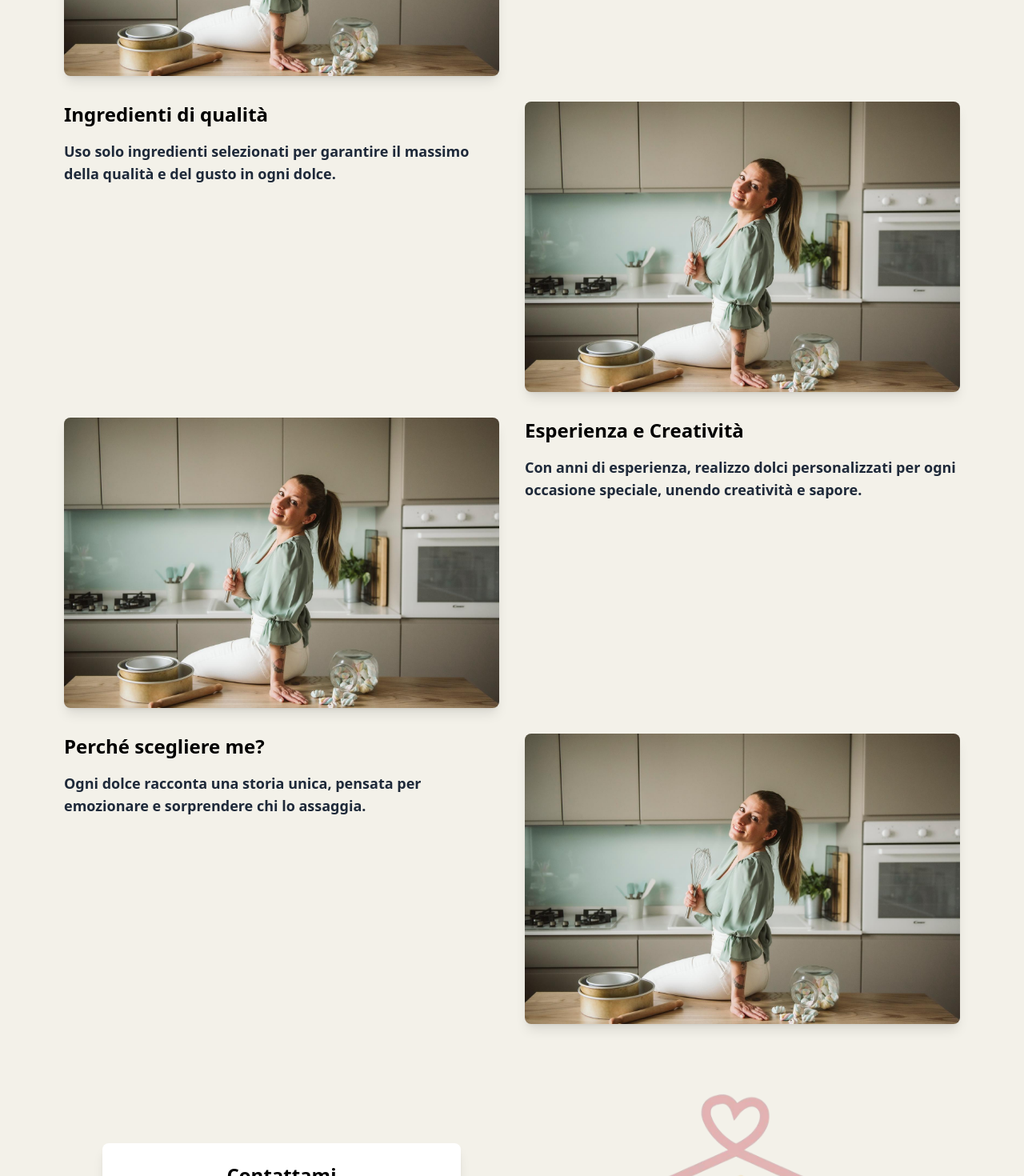
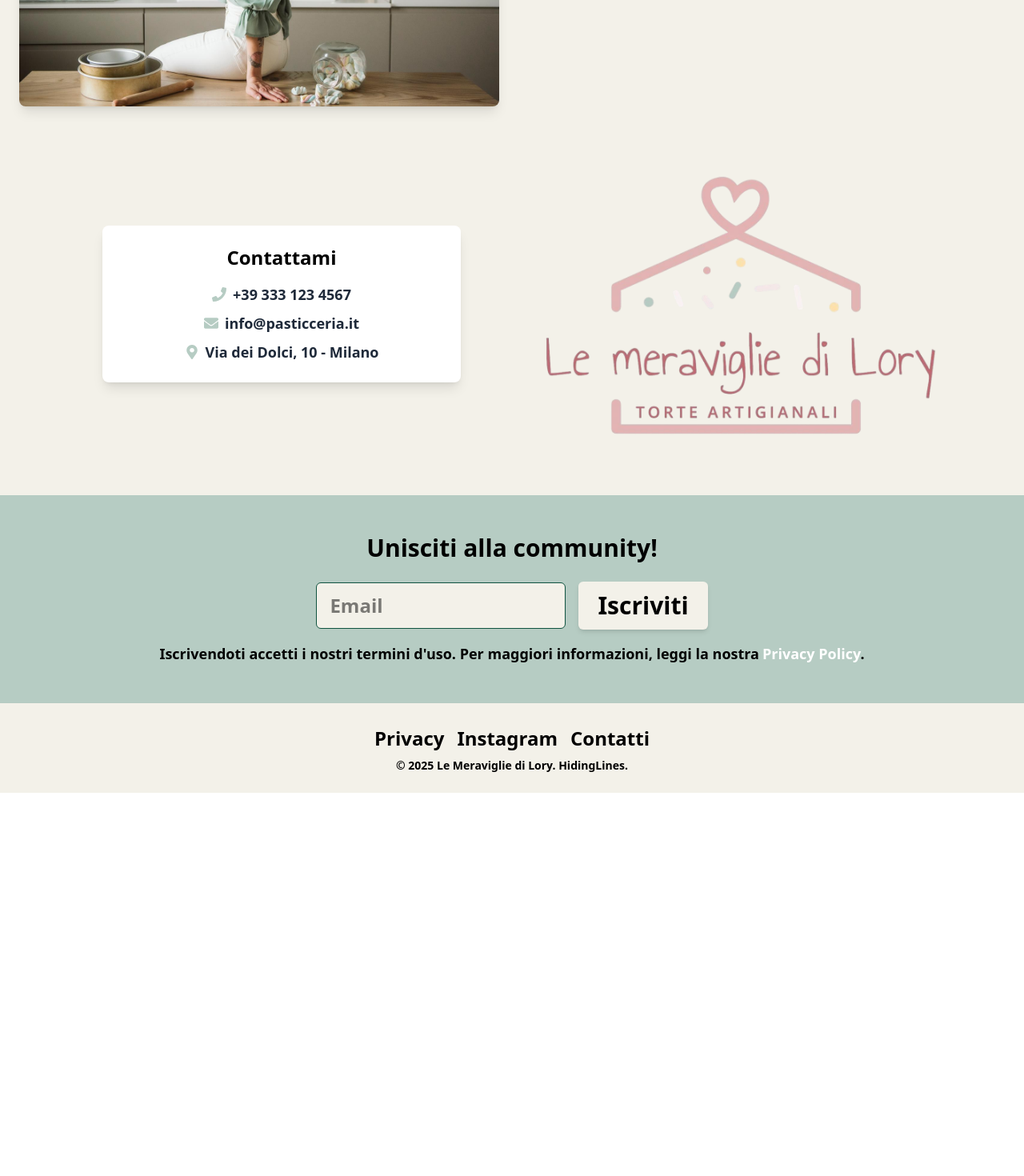
Before and after one commit to Iakonan/le-meraviglie-di-lory, a React (Vite) app in the folder frontend/: page /chi-sono in a window 1280 px wide. Shown: the part 540-2010 px from the top of the page at 80% size. After the commit the page ends 1531 px from the top, so only its background shows below. Built offline with nearby package versions, Linux system fonts and the light colour scheme; a web font is replaced by a local one.

Commit message:
vetrina e carosello ultime foto caricate per prime

```diff
--- a/frontend/src/components/Carousel.jsx
+++ b/frontend/src/components/Carousel.jsx
@@ -1,7 +1,7 @@
 import { useState, useEffect } from "react";
 import { Swiper, SwiperSlide } from "swiper/react";
 import "swiper/css";
-import { fetchShowcase } from "../api"; // Importiamo la funzione API
+import { fetchShowcase } from "../api";
 
 const Carousel = () => {
   const [images, setImages] = useState([]);
@@ -17,16 +17,18 @@ const Carousel = () => {
   }, []);
 
   return (
-    <div className="w-full h-64 md:h-[300px] md:max-w-3xl mx-auto overflow-hidden rounded-lg">
+    <div className="w-full max-w-5xl mx-auto overflow-hidden rounded-lg">
       {images.length > 0 ? (
         <Swiper spaceBetween={10} slidesPerView={1} loop={true}>
           {images.map((image, index) => (
-            <SwiperSlide key={index}>
-              <img
-                src={image.image}
-                alt={image.description}
-                className="w-full h-full object-cover"
-              />
+            <SwiperSlide key={index} className="flex justify-center items-center">
+              <div className="w-full h-72 md:h-96 lg:h-[500px] flex justify-center items-center overflow-hidden">
+                <img
+                  src={image.image}
+                  alt={image.description}
+                  className="max-w-full max-h-full object-contain"
+                />
+              </div>
             </SwiperSlide>
           ))}
         </Swiper>
--- a/frontend/src/pages/ChiSono.jsx
+++ b/frontend/src/pages/ChiSono.jsx
@@ -17,7 +17,7 @@ export default function ChiSono() {
       </header>
 
       {/* Grid per testo e immagini (come pagina di giornale) */}
-      <section className="w-full max-w-6xl mx-auto px-4 grid grid-cols-1 md:grid-cols-2 gap-8 justify-items-center mt-5">
+      <section className="w-full px-6 grid grid-cols-1 md:grid-cols-2 gap-8 justify-items-center mt-5">
         {/* Sezione 1 - Immagine a sinistra, Testo a destra */}
         <img
           src="/loryheader.jpg"
@@ -31,44 +31,6 @@ export default function ChiSono() {
           </p>
         </div>
 
-        {/* Sezione 2 - Testo a sinistra, Immagine a destra */}
-        <div>
-          <h2 className="text-2xl font-semibold mb-4">Ingredienti di qualità</h2>
-          <p className="text-lg text-gray-800">
-            Uso solo ingredienti selezionati per garantire il massimo della qualità e del gusto in ogni dolce.
-          </p>
-        </div>
-        <img
-          src="/loryheader.jpg"
-          alt="Ingredienti di qualità"
-          className="rounded-lg shadow-lg"
-        />
-
-        {/* Sezione 3 - Immagine a sinistra, Testo a destra */}
-        <img
-          src="/loryheader.jpg"
-          alt="Esperienza nella pasticceria"
-          className="rounded-lg shadow-lg"
-        />
-        <div>
-          <h2 className="text-2xl font-semibold mb-4">Esperienza e Creatività</h2>
-          <p className="text-lg text-gray-800">
-            Con anni di esperienza, realizzo dolci personalizzati per ogni occasione speciale, unendo creatività e sapore.
-          </p>
-        </div>
-
-        {/* Sezione 4 - Testo a sinistra, Immagine a destra */}
-        <div>
-          <h2 className="text-2xl font-semibold mb-4">Perché scegliere me?</h2>
-          <p className="text-lg text-gray-800">
-            Ogni dolce racconta una storia unica, pensata per emozionare e sorprendere chi lo assaggia.
-          </p>
-        </div>
-        <img
-          src="/loryheader.jpg"
-          alt="Torte personalizzate"
-          className="rounded-lg shadow-lg"
-        />
       </section>
       <section className="w-full max-w-6xl mx-auto px-4 mt-12 grid grid-cols-1 md:grid-cols-2 gap-8 items-center">
         {/* Card Contatti */}
--- a/frontend/src/pages/DashboardGallery.jsx
+++ b/frontend/src/pages/DashboardGallery.jsx
@@ -12,8 +12,8 @@ export default function DashboardGallery() {
   const [newPrice, setNewPrice] = useState("");
   const [isModalOpen, setIsModalOpen] = useState(false);
   const [imageToDelete, setImageToDelete] = useState(null);
-  const [errorMessage, setErrorMessage] = useState(""); // Stato per errori
-  const [successMessage, setSuccessMessage] = useState(""); // Stato per messaggi di successo
+  const [errorMessage, setErrorMessage] = useState("");
+  const [successMessage, setSuccessMessage] = useState("");
 
   // Paginazione
   const itemsPerPage = 9;
@@ -22,11 +22,14 @@ export default function DashboardGallery() {
   const startIndex = (currentPage - 1) * itemsPerPage;
   const displayedItems = images.slice(startIndex, startIndex + itemsPerPage);
 
-  // 🔄 Carica le immagini dal backend
+  // 🔄 Carica le immagini dal backend e le ordina per data di creazione
   useEffect(() => {
     fetchShowcase()
-      .then(setImages)
-      .catch((error) => setErrorMessage(error.message)); // Gestione errori
+      .then((data) => {
+        const sortedData = data.sort((a, b) => new Date(b.created_at) - new Date(a.created_at)); // Ordine decrescente
+        setImages(sortedData);
+      })
+      .catch((error) => setErrorMessage(error.message));
   }, []);
 
   // 🔹 Scroll in cima quando si cambia pagina
@@ -37,17 +40,16 @@ export default function DashboardGallery() {
   const nextPage = () => currentPage < totalPages && setCurrentPage(currentPage + 1);
   const prevPage = () => currentPage > 1 && setCurrentPage(currentPage - 1);
 
-  // 📤 Aggiunge una nuova immagine con controllo formati
+  // 📤 Aggiunge una nuova immagine
   const handleAddImage = async () => {
-    setErrorMessage(""); // Reset errori
-    setSuccessMessage(""); // Reset successo
+    setErrorMessage("");
+    setSuccessMessage("");
 
     if (!newImage || newDescription.trim() === "" || newPrice.trim() === "") {
       setErrorMessage("Tutti i campi sono obbligatori.");
       return;
     }
 
-    // Controllo formato immagine
     const allowedFormats = ["image/jpeg", "image/jpg", "image/png"];
     if (!allowedFormats.includes(newImage.type)) {
       setErrorMessage("Formato immagine non valido. Usa JPEG, JPG o PNG.");
@@ -61,7 +63,7 @@ export default function DashboardGallery() {
 
     try {
       const addedImage = await addShowcaseImage(formData);
-      setImages([...images, addedImage]);
+      setImages([addedImage, ...images]); // Aggiunge in cima
       setNewImage(null);
       setNewDescription("");
       setNewPrice("");
@@ -73,8 +75,8 @@ export default function DashboardGallery() {
 
   // 🗑️ Elimina un'immagine con gestione errori
   const confirmDelete = async () => {
-    setErrorMessage(""); // Reset errori
-    setSuccessMessage(""); // Reset successo
+    setErrorMessage("");
+    setSuccessMessage("");
 
     if (imageToDelete !== null) {
       try {
@@ -93,11 +95,9 @@ export default function DashboardGallery() {
     <DashboardLayout>
       <h1 className="text-4xl font-bold text-black text-center mb-6">Gestione Vetrina</h1>
 
-      {/* Messaggi di errore e successo */}
       {errorMessage && <div className="bg-red-500 text-white p-2 rounded-md text-center mb-4">{errorMessage}</div>}
       {successMessage && <div className="bg-green-500 text-white p-2 rounded-md text-center mb-4">{successMessage}</div>}
 
-      {/* Form inline su desktop, colonna su mobile */}
       <div className="bg-white p-4 rounded-lg shadow-md mb-6 max-w-5xl mx-auto flex flex-col md:flex-row md:items-center md:gap-4">
         <input type="file" accept="image/jpeg,image/jpg,image/png" className="border border-gray-300 p-2 rounded-md md:w-1/4 w-full"
           onChange={(e) => setNewImage(e.target.files[0])} />
@@ -111,7 +111,6 @@ export default function DashboardGallery() {
         </button>
       </div>
 
-      {/* Grid immagini con dimensioni uniformi */}
       <section className="w-full max-w-6xl mx-auto px-4 grid grid-cols-1 sm:grid-cols-2 md:grid-cols-3 gap-8 justify-items-center">
         {displayedItems.map((item) => (
           <div key={item.id} className="relative">
@@ -124,7 +123,6 @@ export default function DashboardGallery() {
         ))}
       </section>
 
-      {/* Controlli Paginazione */}
       {totalPages > 1 && (
         <div className="flex justify-center items-center gap-4 mt-6 mb-6">
           <button onClick={prevPage} disabled={currentPage === 1}
@@ -139,7 +137,6 @@ export default function DashboardGallery() {
         </div>
       )}
 
-      {/* Modale di conferma eliminazione */}
       <ConfirmModal isOpen={isModalOpen} onClose={() => setIsModalOpen(false)} onConfirm={confirmDelete} />
     </DashboardLayout>
   );
--- a/frontend/src/pages/Showcase.jsx
+++ b/frontend/src/pages/Showcase.jsx
@@ -14,7 +14,11 @@ export default function Showcase() {
     // 🔹 Recupera i dati dal backend quando il componente viene montato
     useEffect(() => {
         fetchShowcase()
-            .then((data) => setShowcaseItems(data))
+            .then((data) => {
+                // Ordiniamo gli elementi dal più recente al più vecchio
+                const sortedData = data.sort((a, b) => new Date(b.created_at) - new Date(a.created_at));
+                setShowcaseItems(sortedData);
+            })
             .catch((error) => console.error("Errore nel recupero dei dati:", error));
     }, []);
 
```
